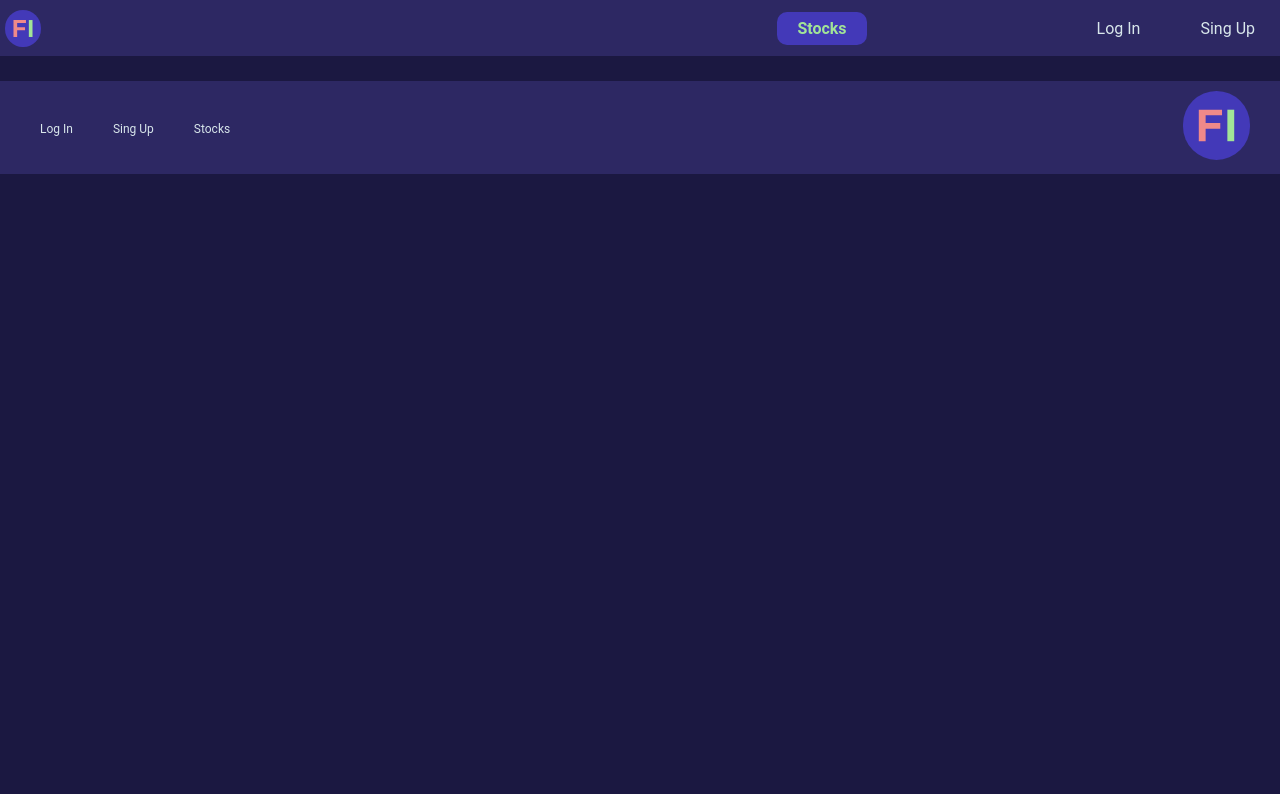
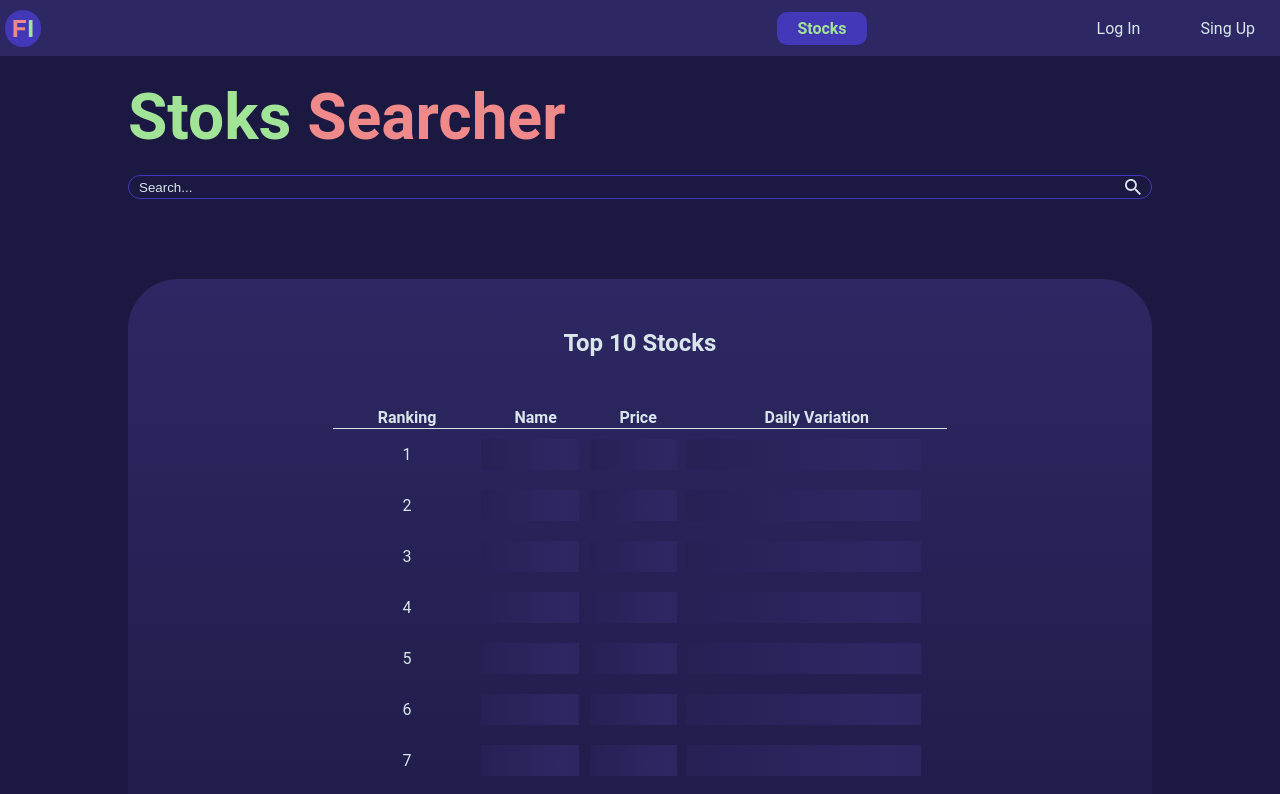
Before and after one commit to nicodeheza/fake-investor, a React (Create React App) app in the folder client/: page /search in a window 1280 px wide. Shown: the top 794 px of the page. Built offline with nearby package versions, Linux system fonts and the light colour scheme; the HTML template or start-up script is replaced by a standard one.

Commit message:
search page layout

```diff
--- a/client/src/App.css
+++ b/client/src/App.css
@@ -58,3 +58,9 @@ a {
 	transform: scale(1.05);
 	box-shadow: 0px 16px 4px rgba(0, 0, 0, 0.25);
 }
+.green {
+	color: var(--green);
+}
+.red {
+	color: var(--red);
+}
--- a/client/src/pages/Search.tsx
+++ b/client/src/pages/Search.tsx
@@ -1,7 +1,172 @@
+import {useState} from "react";
+import "./search.css";
+
+type td = {
+	[key: string]: {
+		name: string;
+		price: number;
+		variation: string;
+	};
+};
+
+const fillData: td = {
+	1: {
+		name: "Lorem Ipsum(LOR)",
+		price: 124.2,
+		variation: "+0.35%"
+	},
+	2: {
+		name: "Lorem Ipsum(LOR)",
+		price: 124.2,
+		variation: "+0.35%"
+	},
+	3: {
+		name: "Lorem Ipsum(LOR)",
+		price: 124.2,
+		variation: "+0.35%"
+	},
+	4: {
+		name: "Lorem Ipsum(LOR)",
+		price: 124.2,
+		variation: "+0.35%"
+	},
+	5: {
+		name: "Lorem Ipsum(LOR)",
+		price: 124.2,
+		variation: "+0.35%"
+	},
+	6: {
+		name: "Lorem Ipsum(LOR)",
+		price: 124.2,
+		variation: "+0.35%"
+	},
+	7: {
+		name: "Lorem Ipsum(LOR)",
+		price: 124.2,
+		variation: "+0.35%"
+	},
+	8: {
+		name: "Lorem Ipsum(LOR)",
+		price: 124.2,
+		variation: "-0.35%"
+	},
+	9: {
+		name: "Lorem Ipsum(LOR)",
+		price: 124.2,
+		variation: "+0.35%"
+	},
+	10: {
+		name: "Lorem Ipsum(LOR)",
+		price: 124.2,
+		variation: "+0.35%"
+	}
+};
+
+const emptyData: td = {
+	1: {
+		name: "",
+		price: 0,
+		variation: ""
+	},
+	2: {
+		name: "",
+		price: 0,
+		variation: ""
+	},
+	3: {
+		name: "",
+		price: 0,
+		variation: ""
+	},
+	4: {
+		name: "",
+		price: 0,
+		variation: ""
+	},
+	5: {
+		name: "",
+		price: 0,
+		variation: ""
+	},
+	6: {
+		name: "",
+		price: 0,
+		variation: ""
+	},
+	7: {
+		name: "",
+		price: 0,
+		variation: ""
+	},
+	8: {
+		name: "",
+		price: 0,
+		variation: ""
+	},
+	9: {
+		name: "",
+		price: 0,
+		variation: ""
+	},
+	10: {
+		name: "",
+		price: 0,
+		variation: ""
+	}
+};
+
 export default function Search() {
+	const [topData, setTopData] = useState(emptyData);
+
 	return (
-		<div>
-			<h1>Search</h1>
+		<div className="searchContainer">
+			<div className="searchContent">
+				<h1>
+					Stoks <span>Searcher</span>
+				</h1>
+				<input type="text" placeholder="Search..." />
+				<div className="searchTopContainer">
+					<h2>Top 10 Stocks</h2>
+					<table>
+						<tr>
+							<th>Ranking</th>
+							<th>Name</th>
+							<th>Price</th>
+							<th>Daily Variation</th>
+						</tr>
+						{Object.keys(topData).map((k, i) => (
+							<tr key={i}>
+								<td>{k}</td>
+								{topData[k].name ? (
+									<>
+										<td>{topData[k].name}</td>
+										<td>{topData[k].price}</td>
+										<td
+											className={
+												new RegExp("[+]").test(topData[k].variation) ? "green" : "red"
+											}
+										>
+											{topData[k].variation}
+										</td>
+									</>
+								) : (
+									<>
+										<td className="loading-td">
+											<div />
+										</td>
+										<td className="loading-td">
+											<div />
+										</td>
+										<td className="loading-td">
+											<div />
+										</td>
+									</>
+								)}
+							</tr>
+						))}
+					</table>
+				</div>
+			</div>
 		</div>
 	);
 }
--- /dev/null
+++ b/client/src/pages/search.css
@@ -0,0 +1,79 @@
+.searchContainer {
+	min-height: 100vh;
+	padding-top: 60px;
+}
+.searchContent {
+	/* border: solid; */
+	width: 80%;
+	margin: auto;
+}
+.searchContent h1 {
+	color: var(--green);
+	font-size: 64px;
+	margin: 20px 0px;
+}
+.searchContent span {
+	color: var(--red);
+}
+.searchContent input {
+	box-sizing: border-box;
+	border: solid var(--color) 1px;
+	border-radius: 20px;
+	width: 100%;
+	height: 1.5rem;
+	background: var(--bk-dark) url("../../public/assets/searchIcon.svg") no-repeat 99% 50%;
+	background-size: 1rem 1rem;
+	color: var(--text);
+	padding: 0px 10px;
+}
+.searchContent input::placeholder {
+	color: var(--text);
+}
+.searchTopContainer {
+	background: linear-gradient(180deg, var(--bk-light) 0%, var(--bk-dark) 100%);
+	margin-top: 80px;
+	display: flex;
+	flex-direction: column;
+	justify-content: center;
+	align-items: center;
+	border-radius: 50px;
+}
+.searchTopContainer h2 {
+	size: 36px;
+	margin-top: 50px;
+}
+.searchTopContainer table {
+	width: 60%;
+	margin: 30px 0px 90px 0px;
+	border-collapse: collapse;
+}
+.searchTopContainer td {
+	text-align: center;
+	padding: 1rem 0px;
+}
+.searchTopContainer th {
+	border-bottom: solid 1px;
+}
+.loading-td {
+	text-align: center;
+	padding: 0px !important;
+	height: 0px;
+}
+.loading-td div {
+	background: linear-gradient(90deg, var(--bk-dark), var(--bk-light), var(--bk-dark));
+	background-size: 400% 400%;
+	animation: loading 1s linear infinite;
+	width: 90%;
+	height: 60%;
+}
+@keyframes loading {
+	0% {
+		background-position: 110% 50%;
+	}
+	50% {
+		background-position: 50% 50%;
+	}
+	100% {
+		background-position: -10% 50%;
+	}
+}
```
Also changed, not shown: client/public/assets/searchIcon.svg (added), 1 other file (tests, documents, lock files or other folders).
